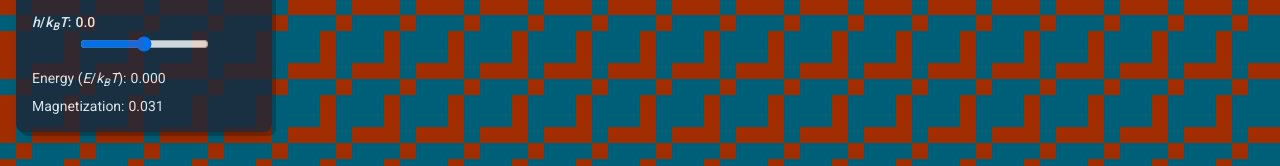
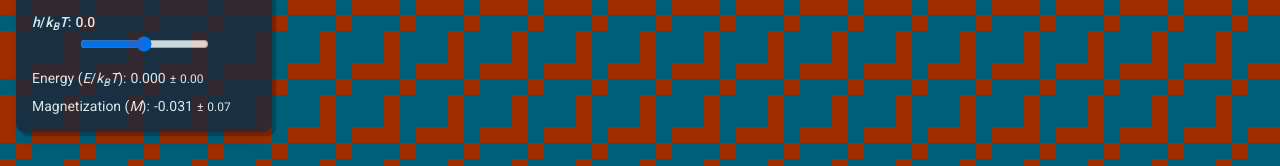
Before and after one commit to nwatab/ising-model, a Next.js app: page / in a window 1280 px wide. Shown: the part 177-343 px from the top of the page. Built offline with nearby package versions, Linux system fonts and the light colour scheme; no server answers.

Commit message:
refactor: update SimulationResult type and enhance statistical info display with standard deviations

```diff
--- a/src/components/ising-page.tsx
+++ b/src/components/ising-page.tsx
@@ -2,7 +2,7 @@
 import { beta_hs, beta_js } from "@/config";
 import { getIndex } from "@/services/ising";
 import { generateSVGDataURL, getTileSize } from "@/services/svg-lattice";
-import { SpinArray } from "@/types";
+import { SimulationResult } from "@/types";
 import { useState } from "react";
 import ConfigSection from "./config-section";
 import StatisticalInfo from "./statistical-info";
@@ -10,13 +10,7 @@ import StatisticalInfo from "./statistical-info";
 export function IsingPage({
   simulationResults,
 }: {
-  simulationResults: {
-    lattice: SpinArray;
-    betaJ: number;
-    betaH: number;
-    energy: number;
-    magnetization: number;
-  }[][];
+  simulationResults: SimulationResult[][];
 }) {
   const N = parseInt(process.env.NEXT_PUBLIC_N ?? "32");
   const [betaJ, setBetaJ] = useState(0);
@@ -52,6 +46,8 @@ export function IsingPage({
         <StatisticalInfo
           energy={result.energy}
           magnetization={result.magnetization}
+          stdevEnergy={result.stdevEnergy}
+          stdevMagnetization={result.stdevMagnetization}
         />
       </div>
     </div>
--- a/src/components/statistical-info.tsx
+++ b/src/components/statistical-info.tsx
@@ -1,9 +1,13 @@
 export default function StatisticalInfo({
   energy,
   magnetization,
+  stdevEnergy,
+  stdevMagnetization,
 }: {
   energy: number;
   magnetization: number;
+  stdevEnergy: number;
+  stdevMagnetization: number;
 }) {
   return (
     <div className="text-sm mt-4 space-y-2">
@@ -13,11 +17,23 @@ export default function StatisticalInfo({
           k<sub>B</sub>T
         </span>
         ):
-        <span className="ml-1">{energy.toFixed(3)}</span>
+        <span className="ml-1">
+          {energy.toFixed(3)}
+          <span className="text-xs">
+            <span className="mx-1">&plusmn;</span>
+            {stdevEnergy.toFixed(2)}
+          </span>
+        </span>
       </div>
       <div title="±sqrt(3(T-Tc)/Tc) at T ~ Tc, h = 0">
-        Magnetization:
-        <span className="ml-1">{magnetization.toFixed(3)}</span>
+        Magnetization (<span className="italic">M</span>):
+        <span className="ml-1">
+          {magnetization.toFixed(3)}
+          <span className="text-xs">
+            <span className="mx-1">&plusmn;</span>
+            {stdevMagnetization.toFixed(2)}
+          </span>
+        </span>
       </div>
     </div>
   );
--- a/src/services/metropolice.ts
+++ b/src/services/metropolice.ts
@@ -1,4 +1,4 @@
-import { GetIndexFn, SpinArray } from "@/types";
+import { GetIndexFn, SimulationResult, SpinArray } from "@/types";
 import {
   calculateMagnetization,
   calculateTotalEnergy,
@@ -142,13 +142,7 @@ export function sweepEnergiesMetropolis(
   betaJs: readonly number[], // -betaJ, ..., 0, ..., betaJ
   betaHs: readonly number[], // -betaH, ..., 0, ..., betaH
   N: number
-): {
-  lattice: SpinArray;
-  betaJ: number;
-  betaH: number;
-  energy: number;
-  magnetization: number;
-}[][] {
+): SimulationResult[][] {
   const deltaBetaH = 0; // small value to fall down to +1 for spontaneous symmetry breaking. zero for now.
   const SWEEPS = 200;
   const SWEEPS_NEAR_CRITICAL = 800;
@@ -156,32 +150,36 @@ export function sweepEnergiesMetropolis(
   const SWEEPS_MEASURE_INTERVAL = 1;
   const spontaneousSymmetryBreakingSign = 1;
   // initialize [betaJs length][betaHs length]
-  const result: {
-    lattice: SpinArray;
-    betaJ: number;
-    betaH: number;
-    energy: number;
-    magnetization: number;
-  }[][] = Array.from({ length: betaJs.length }, () =>
+  const result: SimulationResult[][] = Array.from(
+    { length: betaJs.length },
+    () =>
       Array.from({ length: betaHs.length }, () => ({
         lattice: new Int8Array(N ** 3) as SpinArray,
         betaJ: 0,
         betaH: 0,
         energy: 0,
         magnetization: 0,
+        stdevEnergy: 0,
+        stdevMagnetization: 0,
       }))
   );
   // initialize lattice where J =0 and h = 0
   const initLattice = initializeRandomLattice(N);
   const betaJZeroIndex = (betaJs.length - 1) / 2;
   const betaHZeroIndex = (betaHs.length - 1) / 2;
-  const initMagnetization = calculateMagnetization(initLattice);
+  const measurementResult = calculateMeasurements(
+    initLattice,
+    0,
+    0,
+    N,
+    SWEEPS_MEASURE,
+    SWEEPS_MEASURE_INTERVAL
+  );
   result[betaJZeroIndex][betaHZeroIndex] = {
     lattice: initLattice,
     betaJ: 0,
     betaH: 0,
-    energy: 0,
-    magnetization: initMagnetization,
+    ...measurementResult,
   };
 
   // initialize positive betaJs and h = 0
@@ -203,7 +201,7 @@ export function sweepEnergiesMetropolis(
             spontaneousSymmetryBreakingSign
           )
         : simLattice;
-    const { energy, magnetization } = calculateMeasurements(
+    const measurementResult = calculateMeasurements(
       lattice,
       betaJ,
       betaH,
@@ -215,8 +213,7 @@ export function sweepEnergiesMetropolis(
       lattice,
       betaJ,
       betaH,
-      energy,
-      magnetization,
+      ...measurementResult,
     };
   }
 
@@ -227,7 +224,7 @@ export function sweepEnergiesMetropolis(
     const sweeps = estimateSweeps(betaJ);
     const lattice = simulateMetropolis(initLattice, betaJ, betaH, N, sweeps);
 
-    const { energy, magnetization } = calculateMeasurements(
+    const measurementResult = calculateMeasurements(
       lattice,
       betaJ,
       betaH,
@@ -239,8 +236,7 @@ export function sweepEnergiesMetropolis(
       lattice,
       betaJ,
       betaH,
-      energy,
-      magnetization,
+      ...measurementResult,
     };
   }
   // initialize betaJs = 0 and positive betaHs
@@ -249,7 +245,7 @@ export function sweepEnergiesMetropolis(
     const betaH = betaHs[j];
     const sweeps = estimateSweeps(betaH);
     const lattice = simulateMetropolis(initLattice, betaJ, betaH, N, sweeps);
-    const { energy, magnetization } = calculateMeasurements(
+    const measurementResult = calculateMeasurements(
       lattice,
       betaJ,
       betaH,
@@ -261,8 +257,7 @@ export function sweepEnergiesMetropolis(
       lattice,
       betaJ,
       betaH,
-      energy,
-      magnetization,
+      ...measurementResult,
     };
   }
   // initialize betaJs = 0 and negative betaHs
@@ -271,7 +266,7 @@ export function sweepEnergiesMetropolis(
     const betaH = betaHs[j];
     const sweeps = estimateSweeps(betaH);
     const lattice = simulateMetropolis(initLattice, betaJ, betaH, N, sweeps);
-    const { energy, magnetization } = calculateMeasurements(
+    const measurementResult = calculateMeasurements(
       lattice,
       betaJ,
       betaH,
@@ -283,8 +278,7 @@ export function sweepEnergiesMetropolis(
       lattice,
       betaJ,
       betaH,
-      energy,
-      magnetization,
+      ...measurementResult,
     };
   }
   // sweep for positive betaJs and positive betaHs
@@ -312,7 +306,7 @@ export function sweepEnergiesMetropolis(
               spontaneousSymmetryBreakingSign
             )
           : simLattice;
-      const { energy, magnetization } = calculateMeasurements(
+      const measurementResult = calculateMeasurements(
         lattice,
         betaJ,
         betaH,
@@ -324,8 +318,7 @@ export function sweepEnergiesMetropolis(
         lattice,
         betaJ,
         betaH,
-        energy,
-        magnetization,
+        ...measurementResult,
       };
     }
   }
@@ -355,7 +348,7 @@ export function sweepEnergiesMetropolis(
               spontaneousSymmetryBreakingSign
             )
           : simLattice;
-      const { energy, magnetization } = calculateMeasurements(
+      const measurementResult = calculateMeasurements(
         lattice,
         betaJ,
         betaH,
@@ -367,8 +360,7 @@ export function sweepEnergiesMetropolis(
         lattice,
         betaJ,
         betaH,
-        energy,
-        magnetization,
+        ...measurementResult,
       };
     }
   }
@@ -391,7 +383,7 @@ export function sweepEnergiesMetropolis(
         N,
         sweeps
       );
-      const { energy, magnetization } = calculateMeasurements(
+      const measurementResult = calculateMeasurements(
         lattice,
         betaJ,
         betaH,
@@ -403,8 +395,7 @@ export function sweepEnergiesMetropolis(
         lattice,
         betaJ,
         betaH,
-        energy,
-        magnetization,
+        ...measurementResult,
       };
     }
   }
@@ -426,7 +417,7 @@ export function sweepEnergiesMetropolis(
         N,
         sweeps
       );
-      const { energy, magnetization } = calculateMeasurements(
+      const measurementResult = calculateMeasurements(
         lattice,
         betaJ,
         betaH,
@@ -438,8 +429,7 @@ export function sweepEnergiesMetropolis(
         lattice,
         betaJ,
         betaH,
-        energy,
-        magnetization,
+        ...measurementResult,
       };
     }
   }
@@ -495,9 +485,19 @@ function calculateMeasurements(
   const energy = energies.reduce((a, b) => a + b, 0) / energies.length;
   const magnetization =
     magnetizations.reduce((a, b) => a + b, 0) / magnetizations.length;
+  const stdevEnergy = Math.sqrt(
+    energies.reduce((a, b) => a + (b - energy) ** 2, 0) / (energies.length - 1)
+  );
+  const stdevMagnetization = Math.sqrt(
+    magnetizations.reduce((a, b) => a + (b - magnetization) ** 2, 0) /
+      (magnetizations.length - 1)
+  );
+
   return {
     energy,
     magnetization,
+    stdevEnergy,
+    stdevMagnetization,
   };
 }
 
```
Also changed, not shown: src/types.ts (+10 -0 lines). Lines whose indentation alone changed are shown as unchanged.
